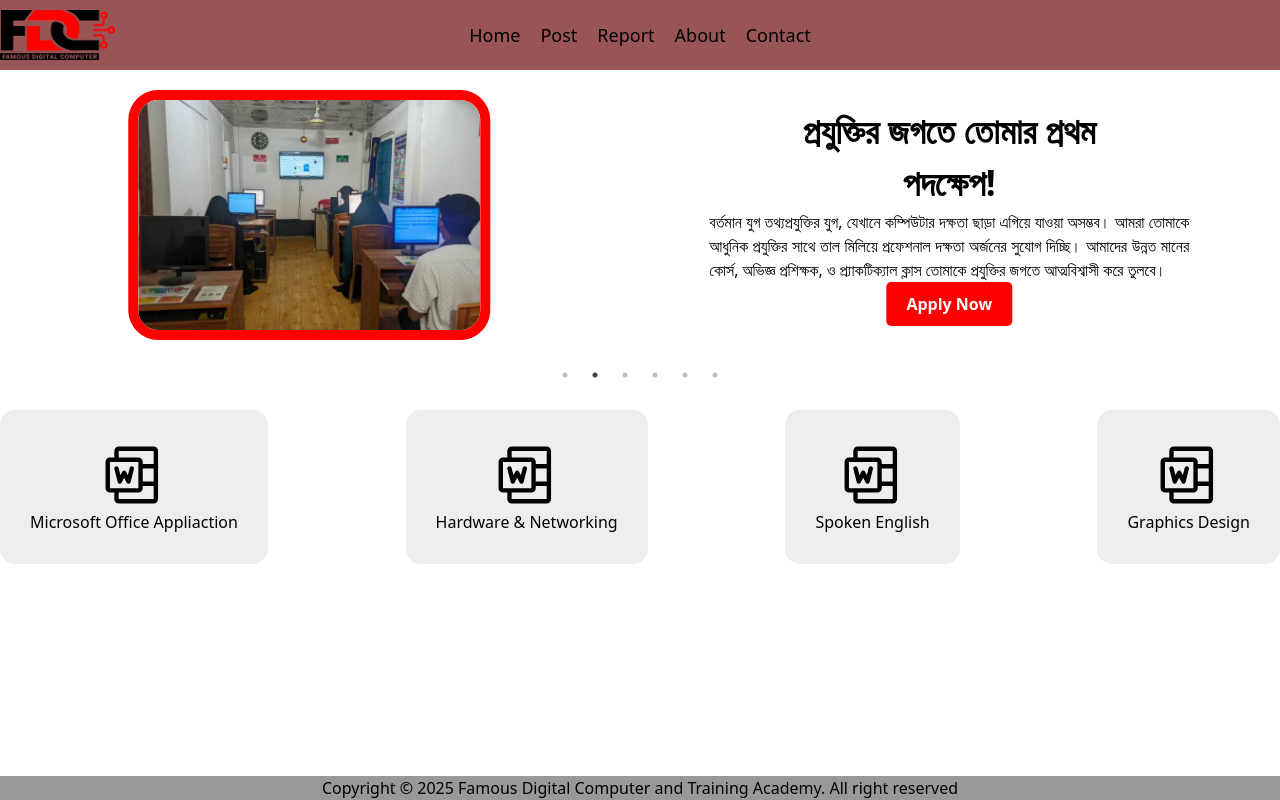
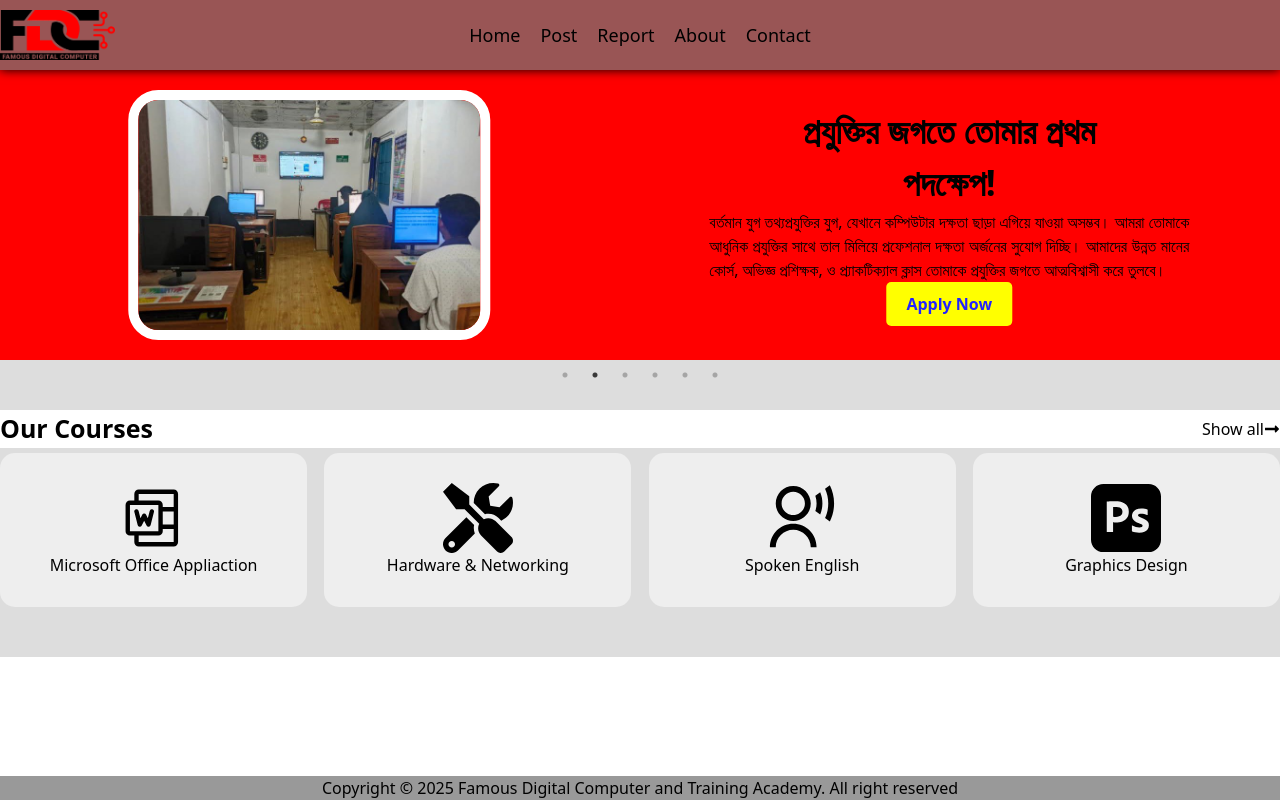
Before and after one commit to ParosRangsha/famousdigitalcomputer, a React (Vite) app: page / in a window 1280 px wide. Shown: the top 800 px of the page. Built offline with nearby package versions, Linux system fonts and the light colour scheme.

Commit message:
courses add

```diff
--- a/src/App.css
+++ b/src/App.css
@@ -24,4 +24,7 @@
       font-size: 30px;
       border-bottom: 2px dashed black;
     }
-  }
+}
+.header{
+  box-shadow: 0px 0px 10px black;
+}
--- a/src/components/Banner.jsx
+++ b/src/components/Banner.jsx
@@ -15,14 +15,15 @@ const Banner = () => {
     var settings = {
         dots: true,
         infinite: true,
-        speed: 500,
+        speed: 100,
         slidesToShow: 1,
         slidesToScroll: 1,
         autoplay: true,
         speed: 8000,
+        button: false,
       };
   return (
-    <div className="Ban">
+    <div className="Ban bg-[#f00]">
         <Slider {...settings}>
             <div className='py-[20px]'>
                 <div className="flex">
@@ -32,7 +33,7 @@ const Banner = () => {
                         <Mybtn ink='/report' cap='Apply Now'/>
                     </div>
                     <div className="thumb w-1/2 flex justify-center items-center">
-                        <img src={thumbOne} alt="thumb" className='h-[250px] border-[10px] border-[#f00] rounded-[30px]'/>
+                        <img src={thumbOne} alt="thumb" className='h-[250px] border-[10px] border-[#fff] rounded-[30px]'/>
                     </div>
                 </div>
             </div>
@@ -44,7 +45,7 @@ const Banner = () => {
                         <Mybtn ink='/report' cap='Apply Now'/>
                     </div>
                     <div className="thumb w-1/2 flex justify-center items-center">
-                        <img src={thumbTwo} alt="thumb" className='h-[250px] border-[10px] border-[#f00] rounded-[30px]'/>
+                        <img src={thumbTwo} alt="thumb" className='h-[250px] border-[10px] border-[#fff] rounded-[30px]'/>
                     </div>
                 </div>
             </div>
@@ -56,7 +57,7 @@ const Banner = () => {
                         <Mybtn ink='/report' cap='Apply Now'/>
                     </div>
                     <div className="thumb w-1/2 flex justify-center items-center">
-                        <img src={thumbThree} alt="thumb" className='h-[250px] border-[10px] border-[#f00] rounded-[30px]'/>
+                        <img src={thumbThree} alt="thumb" className='h-[250px] border-[10px] border-[#fff] rounded-[30px]'/>
                     </div>
                 </div>
             </div>
@@ -68,7 +69,7 @@ const Banner = () => {
                         <Mybtn ink='/report' cap='Apply Now'/>
                     </div>
                     <div className="thumb w-1/2 flex justify-center items-center">
-                        <img src={thumbFour} alt="thumb" className='h-[250px] border-[10px] border-[#f00] rounded-[30px]'/>
+                        <img src={thumbFour} alt="thumb" className='h-[250px] border-[10px] border-[#fff] rounded-[30px]'/>
                     </div>
                 </div>
             </div>
@@ -80,7 +81,7 @@ const Banner = () => {
                         <Mybtn ink='/report' cap='Apply Now'/>
                     </div>
                     <div className="thumb w-1/2 flex justify-center items-center">
-                        <img src={thumbFive} alt="thumb" className='h-[250px] border-[10px] border-[#f00] rounded-[30px]'/>
+                        <img src={thumbFive} alt="thumb" className='h-[250px] border-[10px] border-[#fff] rounded-[30px]'/>
                     </div>
                 </div>
             </div>
@@ -92,7 +93,7 @@ const Banner = () => {
                         <Mybtn ink='/report' cap='Apply Now'/>
                     </div>
                     <div className="thumb w-1/2 flex justify-center items-center">
-                        <img src={thumbSix} alt="thumb" className='h-[250px] border-[10px] border-[#f00] rounded-[30px]'/>
+                        <img src={thumbSix} alt="thumb" className='h-[250px] border-[10px] border-[#fff] rounded-[30px]'/>
                     </div>
                 </div>
             </div>
--- a/src/components/Courses.jsx
+++ b/src/components/Courses.jsx
@@ -1,24 +1,39 @@
 import React from 'react'
-import "slick-carousel/slick/slick.css";
-import "slick-carousel/slick/slick-theme.css";
-import Slider from "react-slick";
+import { PiMicrosoftWordLogo } from "react-icons/pi";
+import { FaTools } from "react-icons/fa";
+import { RiUserVoiceLine } from "react-icons/ri";
+import { SiAdobephotoshop } from "react-icons/si";
+import { FaLongArrowAltRight } from "react-icons/fa";
+import Container from './Container';
+import { Link } from 'react-router-dom';
 
 const Courses = () => {
-    var settingsFour = {
-        dots: true,
-        infinite: true,
-        speed: 500,
-        slidesToShow: 1,
-        slidesToScroll: 1,
-        autoplay: true,
-        speed: 8000,
-    };
   return (
-    <div>
-        <Slider>
-            abc
-        </Slider>
-
+    <div className="bg-[#ddd] py-[50px]">
+      <Container>
+        <div className="heading flex justify-between items-center bg-[#fff] mb-[5px]">
+          <h1 className='font-bold text-[25px]'>Our Courses</h1>
+          <Link to='/course' className='flex items-center'>Show all <FaLongArrowAltRight/> </Link>
+        </div>
+        <div className='flex justify-between'>
+          <div className="items w-[24%] p-[30px] bg-[#eee] flex flex-col justify-center items-center rounded-[15px] hover:bg-[#f00] duration-[0.5s] cursor-pointer">
+            <PiMicrosoftWordLogo className='text-[70px]'/>
+            <h1>Microsoft Office Appliaction</h1>
+          </div>
+          <div className="items w-[24%] p-[30px] bg-[#eee] flex flex-col justify-center items-center rounded-[15px] hover:bg-[#f00] duration-[0.5s] cursor-pointer">
+            <FaTools className='text-[70px]'/>
+            <h1>Hardware & Networking</h1>
+          </div>
+          <div className="items w-[24%] p-[30px] bg-[#eee] flex flex-col justify-center items-center rounded-[15px] hover:bg-[#f00] duration-[0.5s] cursor-pointer">
+            <RiUserVoiceLine className='text-[70px]'/>
+            <h1>Spoken English</h1>
+          </div>
+          <div className="items w-[24%] p-[30px] bg-[#eee] flex flex-col justify-center items-center rounded-[15px] hover:bg-[#f00] duration-[0.5s] cursor-pointer">
+            <SiAdobephotoshop className='text-[70px]'/>
+            <h1>Graphics Design</h1>
+          </div>
+        </div>
+      </Container>
     </div>
   )
 }
--- a/src/components/Mybtn.jsx
+++ b/src/components/Mybtn.jsx
@@ -3,7 +3,7 @@ import { Link } from 'react-router-dom'
 
 const Mybtn = ({ink, cap}) => {
   return (
-    <Link to={ink} className='py-[10px] px-[20px] bg-[#f00] text-[#fff] block rounded-[5px] hover:bg-[#955] font-bold hover:text-[#0f0]'>{cap}</Link>
+    <Link to={ink} className='py-[10px] px-[20px] bg-[#ff0] text-[#22f] block rounded-[5px] hover:bg-[#955] font-bold hover:text-[#0f0]'>{cap}</Link>
   )
 }
 
--- a/src/pages/Home.jsx
+++ b/src/pages/Home.jsx
@@ -3,32 +3,14 @@ import Banner from '../components/Banner'
 import { studentApi } from '../MyData/Students'
 import Container from '../components/Container'
 import { PiMicrosoftWordLogo } from "react-icons/pi";
+import Courses from '../components/Courses';
 
 
 const Home = () => {
   return (
     <div className="home">
       <Banner/>
-      <Container>
-        <div className="py-[50px] flex justify-between gap-2">
-          <div className="items p-[30px] bg-[#eee] flex flex-col justify-center items-center rounded-[15px]">
-            <PiMicrosoftWordLogo className='text-[70px]'/>
-            <h1>Microsoft Office Appliaction</h1>
-          </div>
-          <div className="items p-[30px] bg-[#eee] flex flex-col justify-center items-center rounded-[15px]">
-            <PiMicrosoftWordLogo className='text-[70px]'/>
-            <h1>Hardware & Networking</h1>
-          </div>
-          <div className="items p-[30px] bg-[#eee] flex flex-col justify-center items-center rounded-[15px]">
-            <PiMicrosoftWordLogo className='text-[70px]'/>
-            <h1>Spoken English</h1>
-          </div>
-          <div className="items p-[30px] bg-[#eee] flex flex-col justify-center items-center rounded-[15px]">
-            <PiMicrosoftWordLogo className='text-[70px]'/>
-            <h1>Graphics Design</h1>
-          </div>
-        </div>
-      </Container>
+      <Courses/>
     </div>
   )
 }
```
